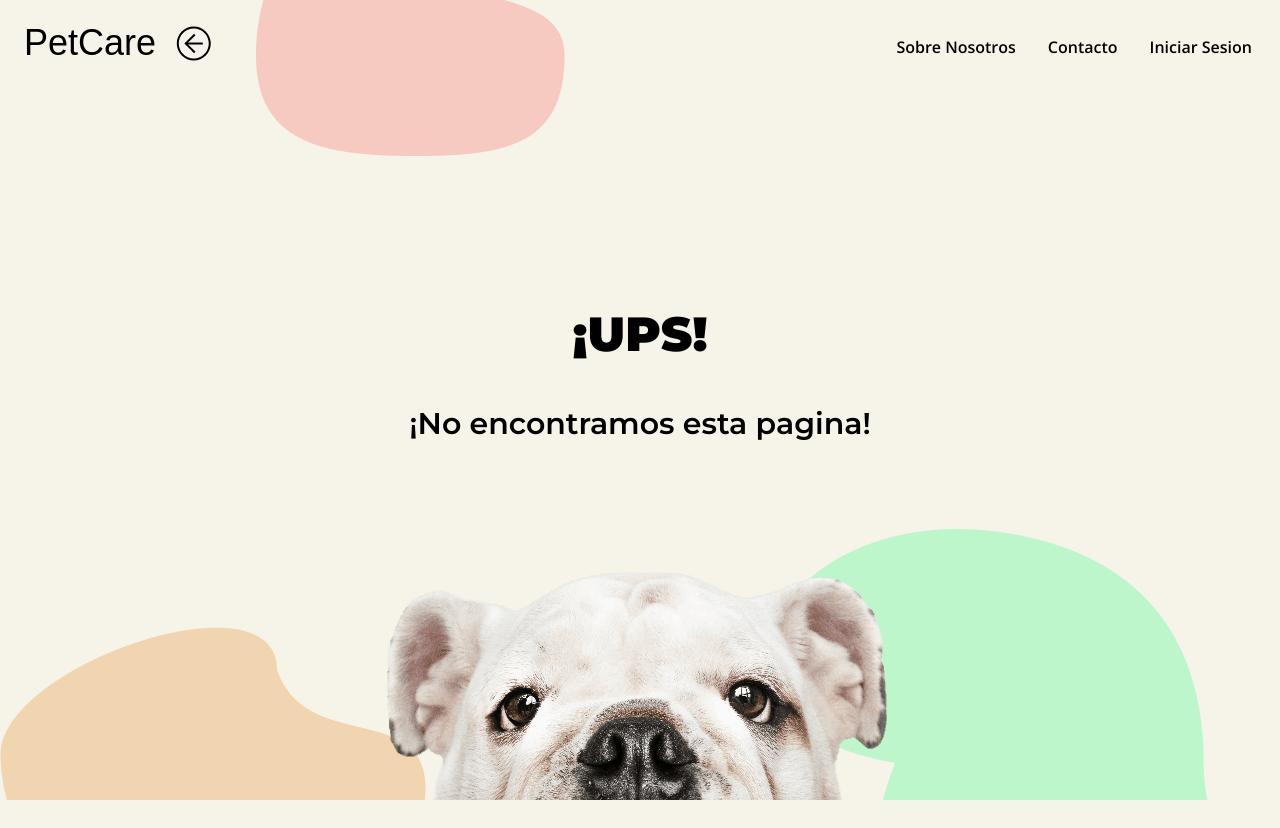
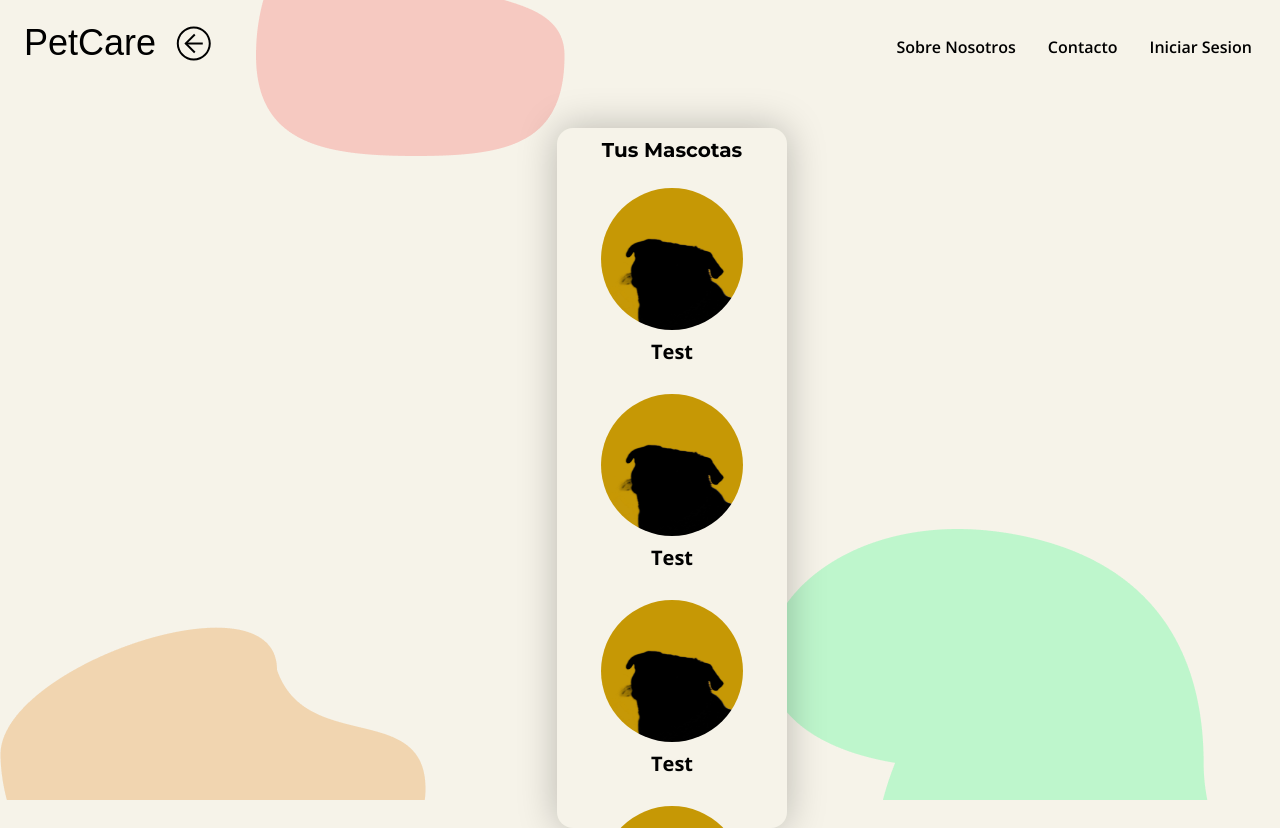
Before and after one commit to No-Country/C14-53-T-NODE-REACT, a React (Vite) app in the folder frontend-nocountry/app-mascotas/: page /birthdays in a window 1280 px wide. Before the commit the page ends 800 px from the top, so only its background shows below. Built offline with nearby package versions, Linux system fonts and the light colour scheme; a web font is replaced by a local one.

Commit message:
added basic module with pets

```diff
--- a/frontend-nocountry/app-mascotas/src/App.tsx
+++ b/frontend-nocountry/app-mascotas/src/App.tsx
@@ -16,6 +16,7 @@ import { ProtectedRouteAfterLogin } from './components/ProtectedRouteAfterLogin'
 import { useGlobalStore } from './store/globalStore'
 import { MedicalRecords } from './pages/MedicalRecords'
 import { Medicaments } from './pages/Medicaments'
+import { Birthdays } from './pages/Birthdays'
 
 function App() {
   const isAuth = useGlobalStore(state => state.isAuth)
@@ -27,20 +28,21 @@ function App() {
           <Navbar></Navbar>
 
           <Routes>
-            <Route element={<ProtectedRouteAfterLogin isAllowed={isAuth} />}>
+            {/* <Route element={<ProtectedRouteAfterLogin isAllowed={isAuth} />}> */}
             <Route path='/' element={<HomePage />} />
             <Route path='/login' element={<Login />} />
             <Route path='/register' element={<Register />} />
-            </Route>
+            {/* </Route> */}
 
-            <Route element={<ProtectedRoute isAllowed={isAuth} />}>
+            {/* <Route element={<ProtectedRoute isAllowed={isAuth} />}> */}
             <Route path='/calendar' element={<MyCalendar />} />
             <Route path='/mypets' element={<MyPets />} />
             <Route path='/medicaments' element={<Medicaments />} />
             <Route path='/medicalrecords' element={<MedicalRecords />} />
+            <Route path='/birthdays' element={<Birthdays />} />
             <Route path='/dashboard' element={<Dashboard />} />
             <Route path='/profile' element={<Profile />} />
-            </Route>
+            {/* </Route> */}
 
             <Route path='*' element={<PageNotFound />}></Route>
           </Routes>
--- /dev/null
+++ b/frontend-nocountry/app-mascotas/src/pages/Birthdays.tsx
@@ -0,0 +1,23 @@
+import { PetAvatar } from "../components/Pets/PetAvatar"
+export const Birthdays = () => {
+  return (
+    <section className="h-[90vh] w-screen absolute top-20 flex flex-col items-center">
+
+      <div className='containerbox w-[90%] z-20 lg:w-auto  lg:ml-8  lg:mt-6 xl:mt-12 xl:ml-16  lg:flex  rounded-2xl  '>
+        <div className='pb-3  text-center   lg:h-[600px] xl:h-[700px] overflow-auto'>
+          <p className='text-lg my-2 lg:mb-5 lg:text-xl font-bold font-montserrat'>Tus Mascotas</p>
+          <div className='flex justify-center gap-3 lg:gap-7 lg:grid px-6'>
+            {/* {MyPets ? MyPets?.slice(0, 6).map((pet: any, index: any) => <PetAvatar fn={null} key={index} img={pet.image} name={pet.name}></PetAvatar>) : <PetAvatarSkeleton /> */}
+            {/* } */}
+            <PetAvatar img={null} name={"Test"} fn={null} />
+            <PetAvatar img={null} name={"Test"} fn={null} />
+            <PetAvatar img={null} name={"Test"} fn={null} />
+            <PetAvatar img={null} name={"Test"} fn={null} />
+
+          </div>
+        </div>
+      </div>
+
+    </section>
+  )
+}
```
Lines whose indentation alone changed are shown as unchanged.
